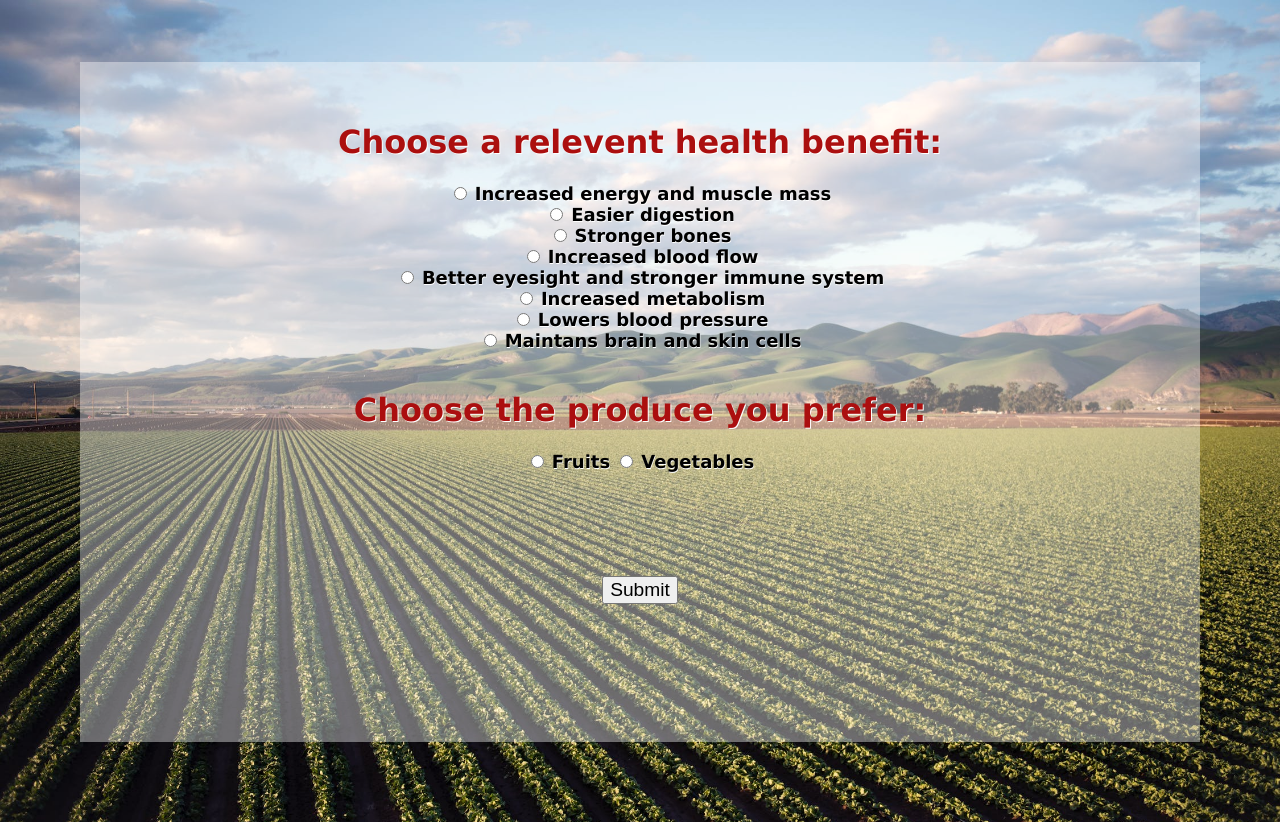
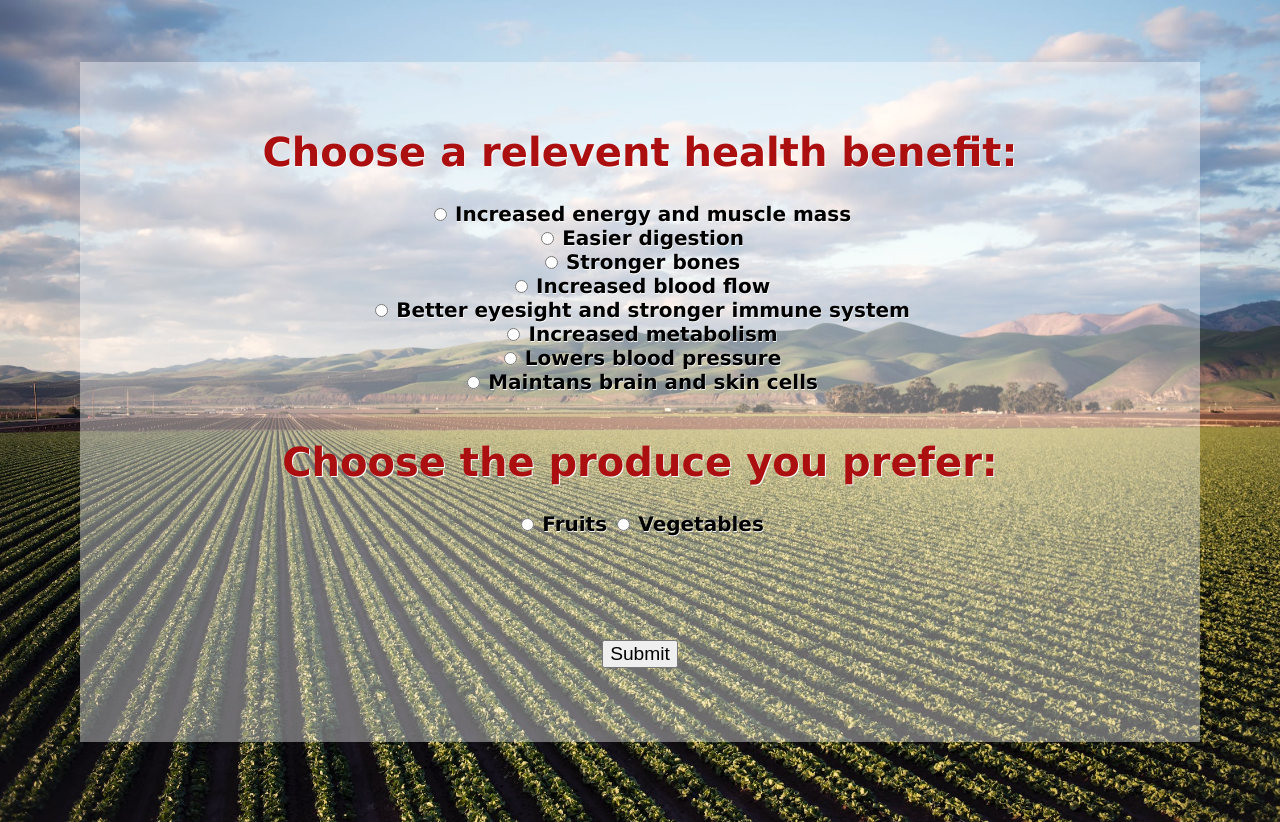
Before and after one commit to nathanb1357/fullstack-fools-2023, a website: page app/html/index.html in a window 1280 px wide. Shown: the part 92-914 px from the top of the page. Drawn offline with Linux system fonts and the light colour scheme.

Commit message:
Edited the landing page CSS

```diff
--- a/public/css/index.css
+++ b/public/css/index.css
@@ -27,11 +27,12 @@ body{
 
 h1{
     color: #ab0f0f;
+    font-size: 40px;
     text-shadow: 1px 1px white;
 }
 
 label{
-    font-size: large;
+    font-size: 20px;
     font-weight: 600;
     text-shadow: 0.5px 0.5px white;
     margin-bottom: 10px;
```
Also changed, not shown: app/html/produce.html (+0 -1 lines).
